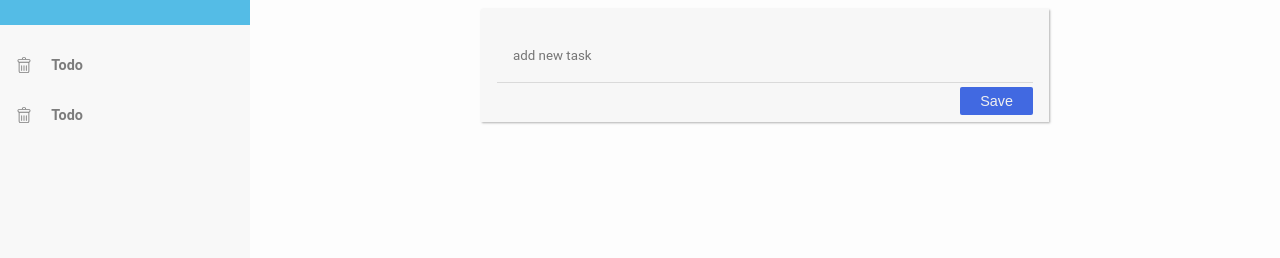
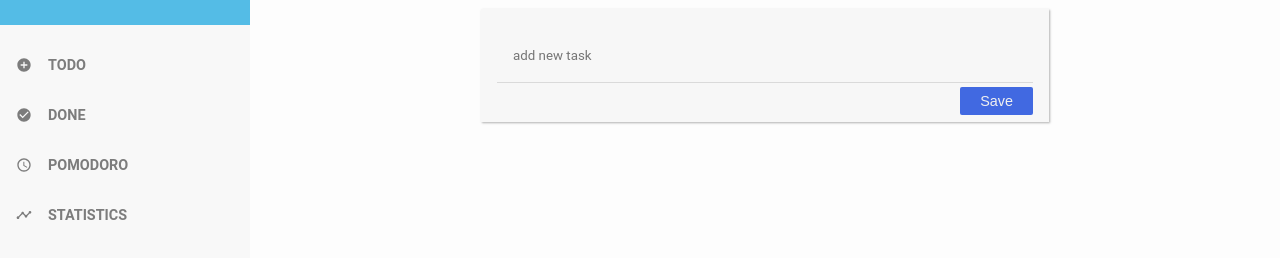
Before and after one commit to Abachouch/simpleAngularJsTodoList, a plain HTML site: page index.html in a window 1280 px wide. Shown: the part 148-406 px from the top of the page. Drawn offline with Linux system fonts and the light colour scheme; some packages are replaced by stand-ins of ours.

Commit message:
add icons

```diff
--- a/index.html
+++ b/index.html
@@ -29,32 +29,42 @@
 
         <li ng-href=/ "">
           <a href="/">
-            <svg class="icon" xmlns="http://www.w3.org/2000/svg" xmlns:xlink="http://www.w3.org/1999/xlink" version="1.1" id="Capa_1"
-              x="0px" y="0px" viewBox="0 0 482.428 482.429" style="enable-background:new 0 0 482.428 482.429;" xml:space="preserve">
-              <path d="M381.163,57.799h-75.094C302.323,25.316,274.686,0,241.214,0c-33.471,0-61.104,25.315-64.85,57.799h-75.098    c-30.39,0-55.111,24.728-55.111,55.117v2.828c0,23.223,14.46,43.1,34.83,51.199v260.369c0,30.39,24.724,55.117,55.112,55.117    h210.236c30.389,0,55.111-24.729,55.111-55.117V166.944c20.369-8.1,34.83-27.977,34.83-51.199v-2.828    C436.274,82.527,411.551,57.799,381.163,57.799z M241.214,26.139c19.037,0,34.927,13.645,38.443,31.66h-76.879    C206.293,39.783,222.184,26.139,241.214,26.139z M375.305,427.312c0,15.978-13,28.979-28.973,28.979H136.096    c-15.973,0-28.973-13.002-28.973-28.979V170.861h268.182V427.312z M410.135,115.744c0,15.978-13,28.979-28.973,28.979H101.266    c-15.973,0-28.973-13.001-28.973-28.979v-2.828c0-15.978,13-28.979,28.973-28.979h279.897c15.973,0,28.973,13.001,28.973,28.979    V115.744z"
-              />
-              <path d="M171.144,422.863c7.218,0,13.069-5.853,13.069-13.068V262.641c0-7.216-5.852-13.07-13.069-13.07    c-7.217,0-13.069,5.854-13.069,13.07v147.154C158.074,417.012,163.926,422.863,171.144,422.863z"
-              />
-              <path d="M241.214,422.863c7.218,0,13.07-5.853,13.07-13.068V262.641c0-7.216-5.854-13.07-13.07-13.07    c-7.217,0-13.069,5.854-13.069,13.07v147.154C228.145,417.012,233.996,422.863,241.214,422.863z"
-              />
-              <path d="M311.284,422.863c7.217,0,13.068-5.853,13.068-13.068V262.641c0-7.216-5.852-13.07-13.068-13.07    c-7.219,0-13.07,5.854-13.07,13.07v147.154C298.213,417.012,304.067,422.863,311.284,422.863z"
-              />
-            </svg> Todo
+            <svg class="icon" fill="#000000" viewBox="0 0 24 24" xmlns="http://www.w3.org/2000/svg">
+              <path d="M0 0h24v24H0z" fill="none"/>
+              <path d="M12 2C6.48 2 2 6.48 2 12s4.48 10 10 10 10-4.48 10-10S17.52 2 12 2zm5 11h-4v4h-2v-4H7v-2h4V7h2v4h4v2z"/>
+          </svg>TODO
           </a>
         </li>
         <li >
           <a href="/#!/done">
-            <svg class="icon" xmlns="http://www.w3.org/2000/svg" xmlns:xlink="http://www.w3.org/1999/xlink" version="1.1" id="Capa_1"
-              x="0px" y="0px" viewBox="0 0 482.428 482.429" style="enable-background:new 0 0 482.428 482.429;" xml:space="preserve">
-              <path d="M381.163,57.799h-75.094C302.323,25.316,274.686,0,241.214,0c-33.471,0-61.104,25.315-64.85,57.799h-75.098    c-30.39,0-55.111,24.728-55.111,55.117v2.828c0,23.223,14.46,43.1,34.83,51.199v260.369c0,30.39,24.724,55.117,55.112,55.117    h210.236c30.389,0,55.111-24.729,55.111-55.117V166.944c20.369-8.1,34.83-27.977,34.83-51.199v-2.828    C436.274,82.527,411.551,57.799,381.163,57.799z M241.214,26.139c19.037,0,34.927,13.645,38.443,31.66h-76.879    C206.293,39.783,222.184,26.139,241.214,26.139z M375.305,427.312c0,15.978-13,28.979-28.973,28.979H136.096    c-15.973,0-28.973-13.002-28.973-28.979V170.861h268.182V427.312z M410.135,115.744c0,15.978-13,28.979-28.973,28.979H101.266    c-15.973,0-28.973-13.001-28.973-28.979v-2.828c0-15.978,13-28.979,28.973-28.979h279.897c15.973,0,28.973,13.001,28.973,28.979    V115.744z"
-              />
-              <path d="M171.144,422.863c7.218,0,13.069-5.853,13.069-13.068V262.641c0-7.216-5.852-13.07-13.069-13.07    c-7.217,0-13.069,5.854-13.069,13.07v147.154C158.074,417.012,163.926,422.863,171.144,422.863z"
-              />
-              <path d="M241.214,422.863c7.218,0,13.07-5.853,13.07-13.068V262.641c0-7.216-5.854-13.07-13.07-13.07    c-7.217,0-13.069,5.854-13.069,13.07v147.154C228.145,417.012,233.996,422.863,241.214,422.863z"
-              />
-              <path d="M311.284,422.863c7.217,0,13.068-5.853,13.068-13.068V262.641c0-7.216-5.852-13.07-13.068-13.07    c-7.219,0-13.07,5.854-13.07,13.07v147.154C298.213,417.012,304.067,422.863,311.284,422.863z"
-              />
-            </svg> Todo
+            <svg class="icon" fill="#000000" viewBox="0 0 24 24" xmlns="http://www.w3.org/2000/svg">
+              <path d="M0 0h24v24H0z" fill="none"/>
+              <path d="M12 2C6.48 2 2 6.48 2 12s4.48 10 10 10 10-4.48 10-10S17.52 2 12 2zm-2 15l-5-5 1.41-1.41L10 14.17l7.59-7.59L19 8l-9 9z"/>
+          </svg>DONE
+          </a>
+          </a>
+        </li>
+        <li >
+          <a href="/#!/pomodoro">
+            <svg class="icon" fill="#000000" viewBox="0 0 24 24" xmlns="http://www.w3.org/2000/svg">
+              <path d="M11.99 2C6.47 2 2 6.48 2 12s4.47 10 9.99 10C17.52 22 22 17.52 22 12S17.52 2 11.99 2zM12 20c-4.42 0-8-3.58-8-8s3.58-8 8-8 8 3.58 8 8-3.58 8-8 8z"/>
+              <path d="M0 0h24v24H0z" fill="none"/>
+              <path d="M12.5 7H11v6l5.25 3.15.75-1.23-4.5-2.67z"/>
+          </svg>POMODORO
+          </a>
+          </a>
+        </li>
+        <li >
+          <a href="/#!/statistics">
+            <svg class="icon" fill="#000000"  viewBox="0 0 24 24"  xmlns="http://www.w3.org/2000/svg" xmlns:xlink="http://www.w3.org/1999/xlink">
+              <defs>
+                  <path d="M0 0h24v24H0V0z" id="a"/>
+              </defs>
+              <clipPath id="b">
+                  <use overflow="visible" xlink:href="#a"/>
+              </clipPath>
+              <path clip-path="url(#b)" d="M23 8c0 1.1-.9 2-2 2-.18 0-.35-.02-.51-.07l-3.56 3.55c.05.16.07.34.07.52 0 1.1-.9 2-2 2s-2-.9-2-2c0-.18.02-.36.07-.52l-2.55-2.55c-.16.05-.34.07-.52.07s-.36-.02-.52-.07l-4.55 4.56c.05.16.07.33.07.51 0 1.1-.9 2-2 2s-2-.9-2-2 .9-2 2-2c.18 0 .35.02.51.07l4.56-4.55C8.02 9.36 8 9.18 8 9c0-1.1.9-2 2-2s2 .9 2 2c0 .18-.02.36-.07.52l2.55 2.55c.16-.05.34-.07.52-.07s.36.02.52.07l3.55-3.56C19.02 8.35 19 8.18 19 8c0-1.1.9-2 2-2s2 .9 2 2z"/>
+          </svg>STATISTICS
           </a>
           </a>
         </li>
```
Also changed, not shown: app/assets/ic_done.svg (added), app/assets/ic_edit.svg, app/assets/ic_play.svg, app/assets/ic_pomodoro.svg (added), app/assets/ic_refresh.svg (added), app/assets/ic_statistics.svg (added), app/assets/ic_todo.svg (added).
